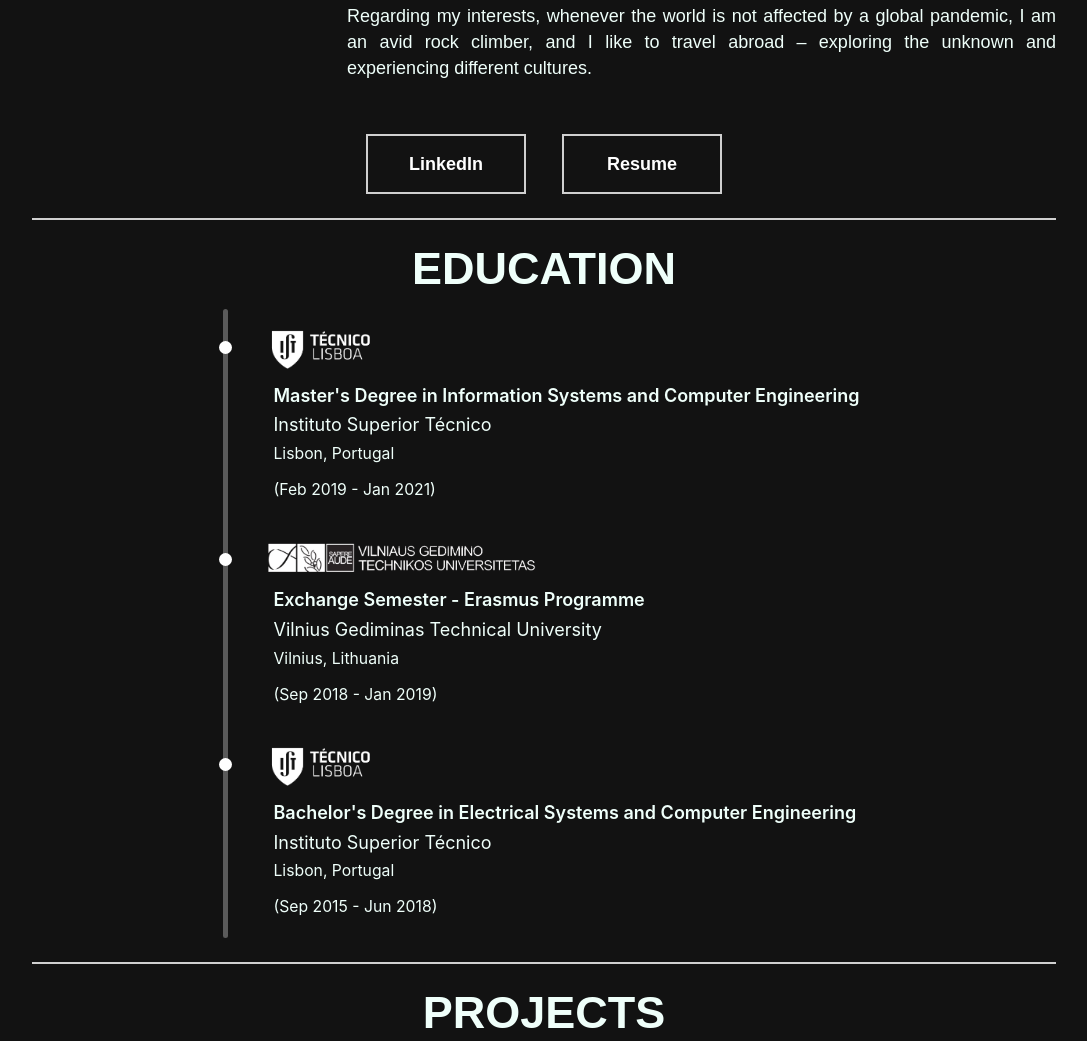
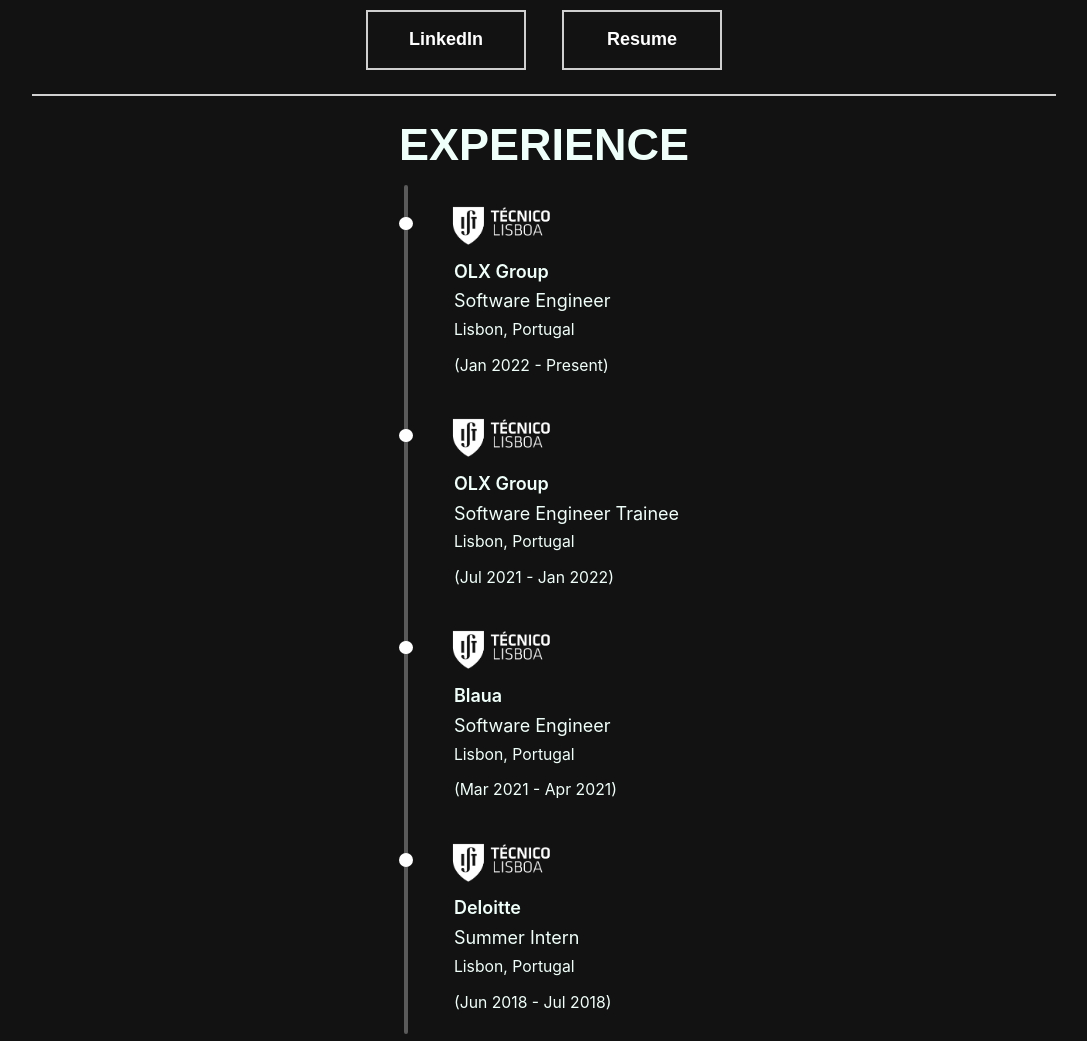
Before and after one commit to LuisLSousa/PersonalWebsite-Gatsby, a Gatsby site: page / in a window 1280 px wide. Shown: the part 1358-2399 px from the top of the page, without its empty margins (96-1183 px from the left). Built offline with nearby package versions, Linux system fonts and the light colour scheme; Gatsby itself is replaced by a stand-in of ours.

Commit message:
adding experience

```diff
--- /dev/null
+++ b/src/components/experience.js
@@ -0,0 +1,156 @@
+import React from "react";
+import styled from "styled-components";
+import { graphql, useStaticQuery } from "gatsby";
+import Heading from "../components/heading";
+import GatsbyImage from "gatsby-image";
+
+// ###### CSS #########
+
+const Wrapper = styled.section`
+  border-top: 2px solid rgba(255, 255, 255, 0.8);
+`;
+
+const StyledDiv = styled.div`
+  display: flex;
+  align-content: center;
+  justify-content: center;
+  width: 80vw;
+  padding-bottom: 3vh;
+`;
+
+const Container = styled.div`
+  margin-left: 0.5rem;
+`;
+
+const Bar = styled.div`
+  width: 0.25rem;
+  min-width: 4px;
+  background-color: rgba(255, 255, 255, 0.3);
+  border-radius: 9999px;
+`;
+
+const Dot = styled.div`
+  margin-left: -1rem;
+  position: relative;
+  margin-top: 0.75rem;
+  height: 0.75rem;
+  width: 0.75rem;
+  min-width: 12px;
+  border-radius: 9999px;
+  z-index: 2;
+  background-color: rgba(255, 255, 255, 1);
+`;
+
+const Entry = styled.div`
+  display: flex;
+  flex-direction: row;
+  padding-top: 1rem;
+  padding-bottom: 1rem;
+  animation: fadeIn;
+
+  @keyframes fadeIn {
+    from {
+      opacity: 0;
+      transform: translate3d(0, -100%, 0);
+    }
+    to {
+      opacity: 1;
+      transform: translate3d(0, 0, 0);
+    }
+  }
+`;
+
+const Content = styled.div`
+  margin-left: 2rem;
+  display: flex;
+  flex-direction: column;
+  align-content: flex-start;
+
+  h3 {
+    margin: 5px;
+    font-weight: normal;
+  }
+  .company {
+    margin-top: 0.75rem;
+    font-weight: 600;
+    font-size: 1rem;
+  }
+  .position {
+    font-size: 1rem;
+  }
+  .location,
+  .period {
+    font-size: 0.875rem;
+  }
+  .period {
+    margin-top: 0.75rem;
+  }
+`;
+
+const StyledImage = styled(GatsbyImage)`
+  max-width: 20rem;
+  max-height: 2.5rem;
+`;
+
+// ####################
+
+const Experience = () => {
+  const data = useStaticQuery(graphql`
+    {
+      allExperienceJson {
+        edges {
+          node {
+            id
+            company
+            position
+            location
+            period
+            icon {
+              childImageSharp {
+                fluid(maxHeight: 40, quality: 90) {
+                  ...GatsbyImageSharpFluid_withWebp
+                }
+              }
+            }
+          }
+        }
+      }
+    }
+  `);
+
+  return (
+    <Wrapper id="experience">
+      <Heading title="Experience" />
+      <StyledDiv>
+        <Bar />
+        <Container>
+          {data.allExperienceJson.edges.map(({ node }, index) => {
+            return (
+              <Entry
+                key={node.id}
+                style={{ animationDuration: `${index * 300 + 500}ms` }}
+              >
+                <Dot />
+                <Content>
+                  <StyledImage
+                    fluid={node.icon.childImageSharp.fluid}
+                    imgStyle={{
+                      objectFit: "contain",
+                      objectPosition: "left",
+                    }}
+                  />
+                  <h3 className="company">{node.company}</h3>
+                  <h3 className="position">{node.position}</h3>
+                  <h3 className="location">{node.location}</h3>
+                  <h3 className="period">({node.period})</h3>
+                </Content>
+              </Entry>
+            );
+          })}
+        </Container>
+      </StyledDiv>
+    </Wrapper>
+  );
+};
+
+export default Experience;
--- a/src/components/navigation.js
+++ b/src/components/navigation.js
@@ -265,6 +265,20 @@
           <Link
             className="link"
             activeClass="selected"
+            to="experience"
+            spy={true}
+            smooth={true}
+            offset={-55}
+            duration={600}
+            isDynamic={true}
+          >
+            Experience
+          </Link>
+        </Navbar.Item>
+        <Navbar.Item>
+          <Link
+            className="link"
+            activeClass="selected"
             to="education"
             spy={true}
             smooth={true}
--- a/src/content/about.md
+++ b/src/content/about.md
@@ -4,12 +4,5 @@
 
 Hey there!
 
-I am Luís Sousa, a Software Engineer from Portugal. \
-I am currently looking for a job that allows me to increase my knowledge and contribute with a new perspective, taking ownership of my work and making a personal impact in the work environment.
-I consider myself a fast learner, and I am highly motivated to continue developing my skills.
-
-My master's degree in Computer Science at Instituto Superior Técnico, the top engineering university in Portugal, culminated in a dissertation focused on indirect reciprocity, a cooperation mechanism. My investigations about this subject made me keenly aware of the importance of working as a team member in a collaborative environment.
-
-While writing my dissertation, I also began learning web development as an extra layer of skills on top of the ones I developed during my studies. This little side-project quickly grew until it became my main occupation and, shortly thereafter, my passion.
-
-Regarding my interests, whenever the world is not affected by a global pandemic, I am an avid rock climber, and I like to travel abroad – exploring the unknown and experiencing different cultures.
+My name is Luís Sousa, and I am a Software Engineer at OLX Group. \
+Test
--- /dev/null
+++ b/src/data/experience.json
@@ -0,0 +1,30 @@
+[
+    {
+        "icon": "../images/education/ist.png",
+        "company": "OLX Group",
+        "position": "Software Engineer",
+        "location": "Lisbon, Portugal",
+        "period": "Jan 2022 - Present"
+    },
+    {
+        "icon": "../images/education/ist.png",
+        "company": "OLX Group",
+        "position": "Software Engineer Trainee",
+        "location": "Lisbon, Portugal",
+        "period": "Jul 2021 - Jan 2022"
+    },
+    {
+        "icon": "../images/education/ist.png",
+        "company": "Blaua",
+        "position": "Software Engineer",
+        "location": "Lisbon, Portugal",
+        "period": "Mar 2021 - Apr 2021"
+    },
+    {
+        "icon": "../images/education/ist.png",
+        "company": "Deloitte",
+        "position": "Summer Intern",
+        "location": "Lisbon, Portugal",
+        "period": "Jun 2018 - Jul 2018"
+    }
+]
--- a/src/data/projects.json
+++ b/src/data/projects.json
@@ -29,5 +29,4 @@
     "technologies": "HTML, CSS, Javascript",
     "website": "https://eurofisica.pt"
   }
-
 ]
--- a/src/pages/index.js
+++ b/src/pages/index.js
@@ -2,6 +2,7 @@
 import Layout from "../components/layout";
 import Home from "../components/home";
 import About from "../components/about";
+import Experience from "../components/experience";
 import Education from "../components/education";
 import Projects from "../components/projects";
 import Skills from "../components/skills";
@@ -13,6 +14,7 @@
     <Layout>
       <Home />
       <About />
+      <Experience/>
       <Education />
       <Projects />
       <Skills />
```
Lines whose indentation alone changed are shown as unchanged.
